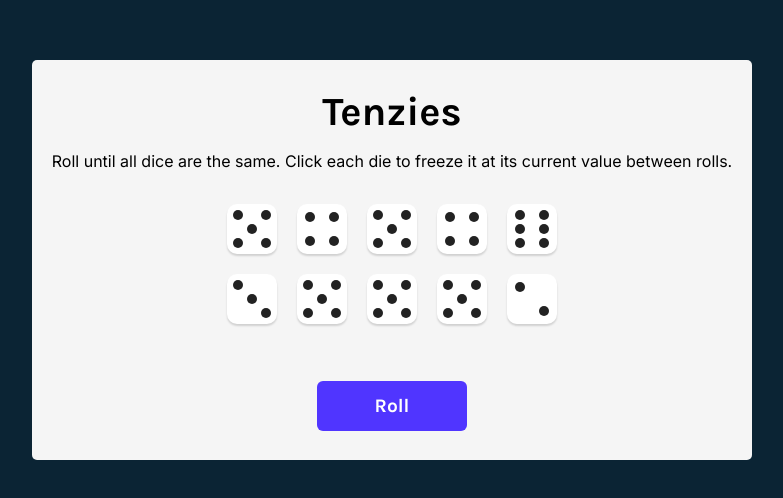
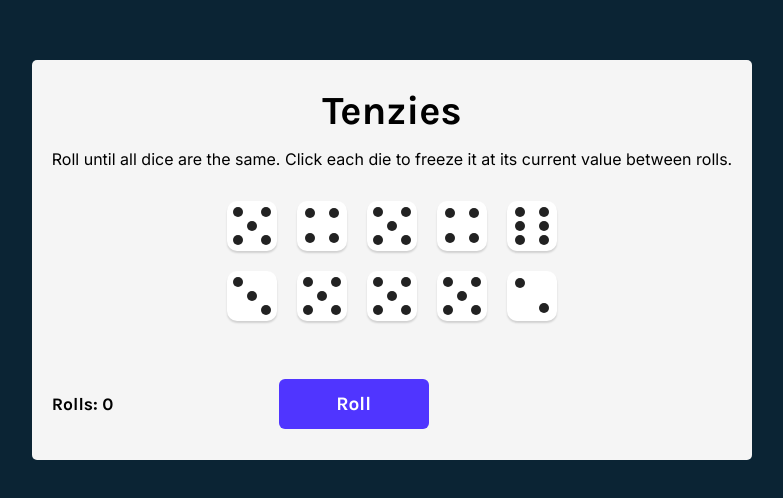
Before and after one commit to callmegiorgio/scrimba-tenzies, a React app: page / in a window 1280 px wide. Shown: the part 140-638 px from the top of the page, without its empty margins (248-1031 px from the left). Built offline with nearby package versions, Linux system fonts and the light colour scheme.

Commit message:
Track the number of rolls

```diff
--- a/App.js
+++ b/App.js
@@ -7,6 +7,7 @@ export default function App() {
 
     const [dice, setDice] = React.useState(allNewDice())
     const [tenzies, setTenzies] = React.useState(false)
+    const [rollCount, setRollCount] = React.useState(0)
 
     React.useEffect(() => {
         const allHeld = dice.every(die => die.isHeld)
@@ -35,6 +36,7 @@ export default function App() {
 
     function rollDice() {
         if(!tenzies) {
+            setRollCount(prevCount => prevCount + 1)
             setDice(oldDice => oldDice.map(die => {
                 return die.isHeld ?
                     die :
@@ -42,6 +44,7 @@ export default function App() {
             }))
         } else {
             setTenzies(false)
+            setRollCount(0)
             setDice(allNewDice())
         }
     }
@@ -74,12 +77,15 @@ export default function App() {
             <div className="dice-container">
                 {diceElements}
             </div>
+            <div className="bottom">
+                <p className="roll-count">Rolls: {rollCount}</p>
                 <button
                     className="roll-dice"
                     onClick={rollDice}
                 >
                     {tenzies ? "New Game" : "Roll"}
                 </button>
+            </div>
         </main>
     )
 }
--- a/style.css
+++ b/style.css
@@ -91,6 +91,17 @@ main {
     grid-area: g;
 }
 
+.bottom {
+    align-self: stretch;
+    display: grid;
+    grid-template-columns: repeat(3, 1fr);
+    align-items: center;
+}
+
+.roll-count {
+    font-size: 1.1rem;
+}
+
 .roll-dice {
     height: 50px;
     width: 150px;
```
Lines whose indentation alone changed are shown as unchanged.
